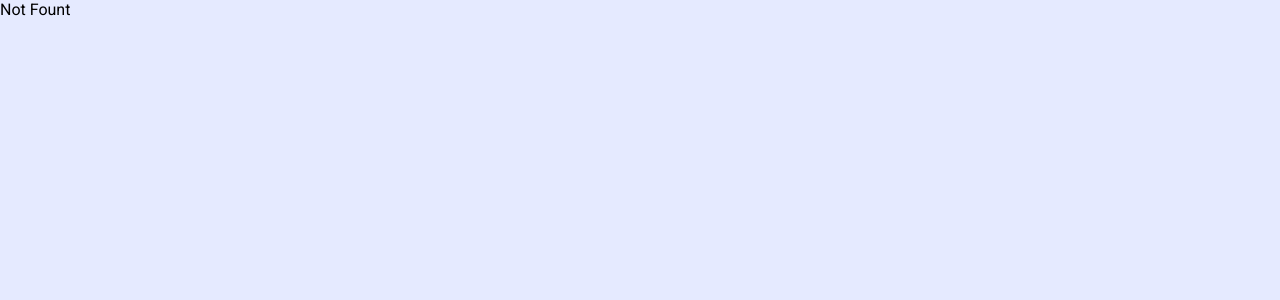
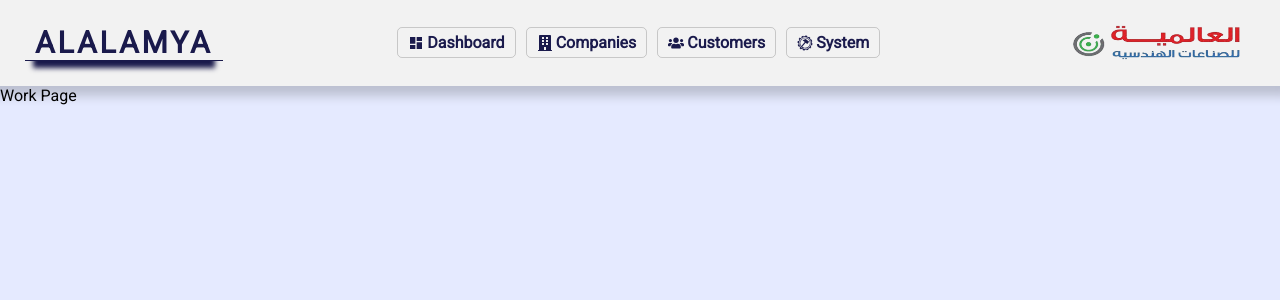
Before and after one commit to Ibrahim11511/Alalamya-Dashboard, a React (Vite) app: page /work in a window 1280 px wide. Before the commit this address had no page. Shown: the top 300 px of the page. Built offline with nearby package versions, Linux system fonts and the light colour scheme.

Commit message:
Start work page

```diff
--- a/src/App.jsx
+++ b/src/App.jsx
@@ -6,6 +6,7 @@ import ErrorPage from "./ErrorPage";
 import Dashboard from "./Pages/DashBoard/DashBoard";
 import System from "./Pages/System Page/System";
 import CustomerPage from "./Pages/Customers Page/CustomerPage";
+import WorkPage from "./Pages/Work Page/WorkPage";
 function App() {
   const routes = createBrowserRouter([
     {
@@ -33,6 +34,10 @@ function App() {
           path: "system",
           element: <System />,
         },
+        {
+          path: "work",
+          element: <WorkPage />,
+        },
       ],
     },
   ]);
--- /dev/null
+++ b/src/Pages/Work Page/WorkPage.jsx
@@ -0,0 +1,3 @@
+export default function WorkPage() {
+  return <div>Work Page</div>;
+}
```
Also changed, not shown: src/Pages/Work Page/Workpage.module.css (added).
